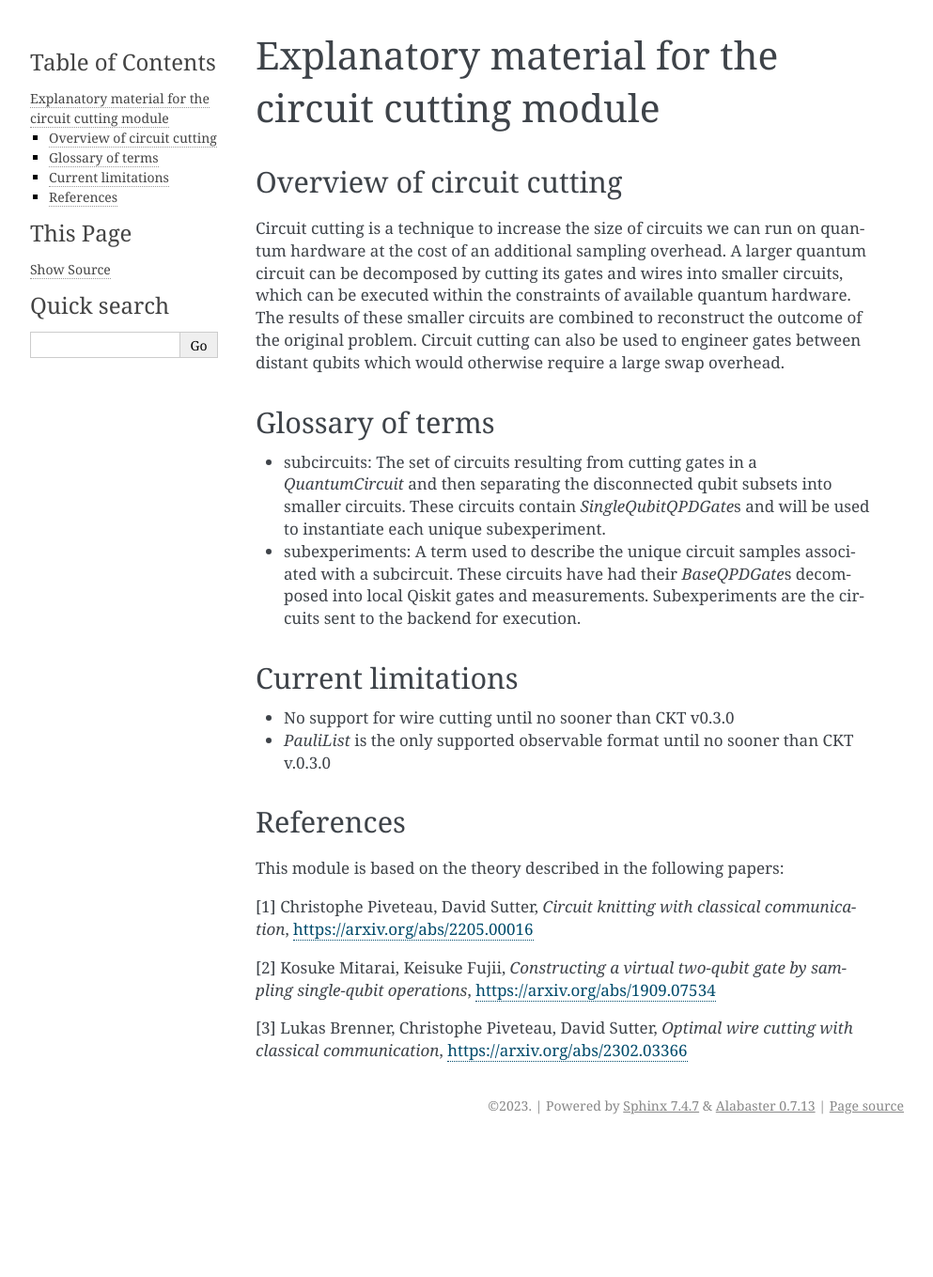
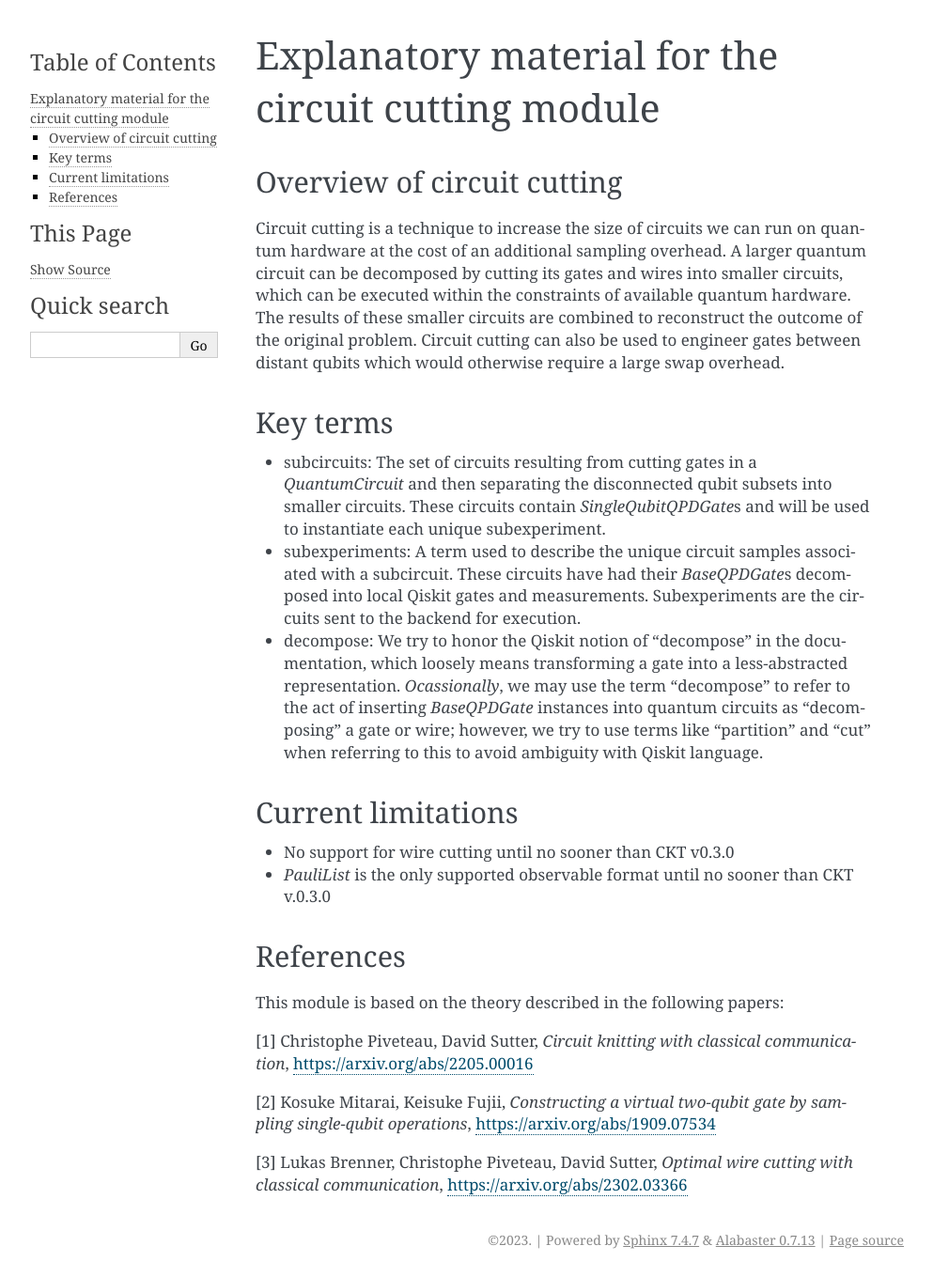
Before and after one commit to Qiskit/qiskit-addon-cutting, a Sphinx documentation site: the page built from docs/circuit_cutting/explanation/index.rst, in a window 1280 px wide. Shown: the whole page at 94% size, without its empty margins (148-1141 px from the left). Built offline with Sphinx 7.4.7, drawn with Linux system fonts in a browser that asks for light colours; before the commit the page ends 1216 px from its top, so only the background shows below that.

Commit message:
Update index.rst

```diff
--- a/docs/circuit_cutting/explanation/index.rst
+++ b/docs/circuit_cutting/explanation/index.rst
@@ -6,11 +6,13 @@ Overview of circuit cutting
 ---------------------------
 Circuit cutting is a technique to increase the size of circuits we can run on quantum hardware at the cost of an additional sampling overhead. A larger quantum circuit can be decomposed by cutting its gates and wires into smaller circuits, which can be executed within the constraints of available quantum hardware. The results of these smaller circuits are combined to reconstruct the outcome of the original problem. Circuit cutting can also be used to engineer gates between distant qubits which would otherwise require a large swap overhead.
 
-Glossary of terms
+Key terms
 -----------------
 * subcircuits: The set of circuits resulting from cutting gates in a `QuantumCircuit` and then separating the disconnected qubit subsets into smaller circuits. These circuits contain `SingleQubitQPDGate`\ s and will be used to instantiate each unique subexperiment.
 
 * subexperiments: A term used to describe the unique circuit samples associated with a subcircuit. These circuits have had their `BaseQPDGate`\ s decomposed into local Qiskit gates and measurements. Subexperiments are the circuits sent to the backend for execution.
+
+* decompose: We try to honor the Qiskit notion of "decompose" in the documentation, which loosely means transforming a gate into a less-abstracted representation. *Ocassionally*, we may use the term "decompose" to refer to the act of inserting `BaseQPDGate` instances into quantum circuits as "decomposing" a gate or wire; however, we try to use terms like "partition" and "cut" when referring to this to avoid ambiguity with Qiskit language.
 
 Current limitations
 -------------------
```
